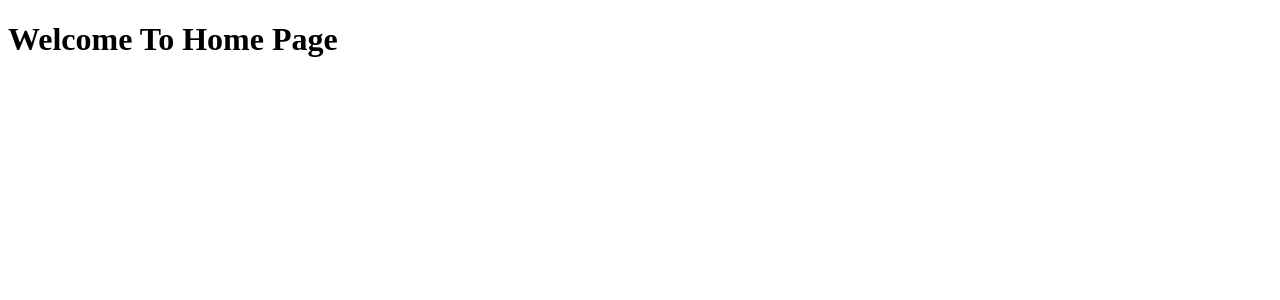
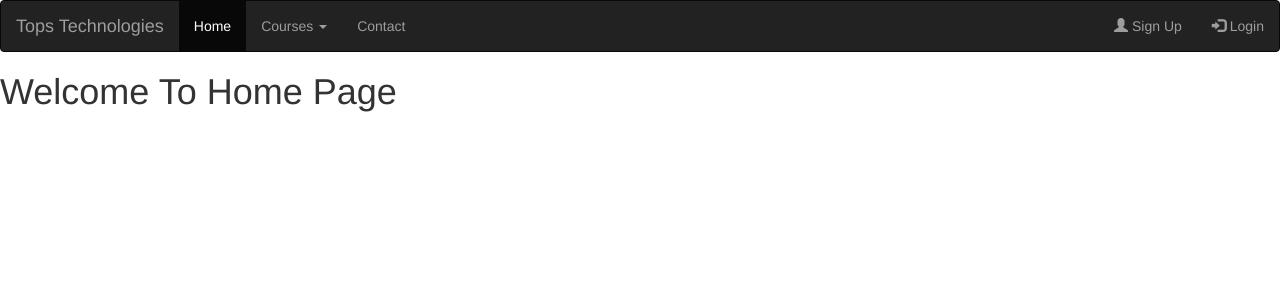
Before and after one commit to kunjanpatel29/Django_Project, a Django app: page / in a window 1280 px wide. Shown: the top 300 px of the page. Run offline with Django 4.2, Linux system fonts and the light colour scheme; some libraries are stand-ins or nearby versions.

Commit message:
05-04-2023

```diff
--- a/myapp/templates/header.html
+++ b/myapp/templates/header.html
@@ -12,18 +12,18 @@
 <nav class="navbar navbar-inverse">
   <div class="container-fluid">
     <div class="navbar-header">
-      <a class="navbar-brand" href="#">WebSiteName</a>
+      <a class="navbar-brand" href="#">Tops Technologies</a>
     </div>
     <ul class="nav navbar-nav">
       <li class="active"><a href="#">Home</a></li>
-      <li class="dropdown"><a class="dropdown-toggle" data-toggle="dropdown" href="#">Page 1 <span class="caret"></span></a>
+      <li class="dropdown"><a class="dropdown-toggle" data-toggle="dropdown" href="#">Courses <span class="caret"></span></a>
         <ul class="dropdown-menu">
-          <li><a href="#">Page 1-1</a></li>
-          <li><a href="#">Page 1-2</a></li>
-          <li><a href="#">Page 1-3</a></li>
+          <li><a href="#">Python</a></li>
+          <li><a href="#">Java</a></li>
+          <li><a href="#">PHP</a></li>
         </ul>
       </li>
-      <li><a href="#">Page 2</a></li>
+      <li><a href="#">Contact</a></li>
     </ul>
     <ul class="nav navbar-nav navbar-right">
       <li><a href="#"><span class="glyphicon glyphicon-user"></span> Sign Up</a></li>
@@ -31,5 +31,7 @@
     </ul>
   </div>
 </nav>
+{% block content %}
+{% endblock %}
 </body>
 </html>
--- a/myapp/templates/index.html
+++ b/myapp/templates/index.html
@@ -1,3 +1,5 @@
+{% extends 'header.html' %}
+{% block content %}
 <!DOCTYPE html>
 <html>
 <head>
@@ -9,3 +11,4 @@
 <h1>Welcome To Home Page</h1>
 </body>
 </html>
+{% endblock %}
```
